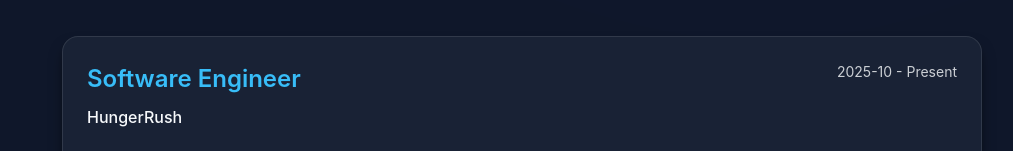
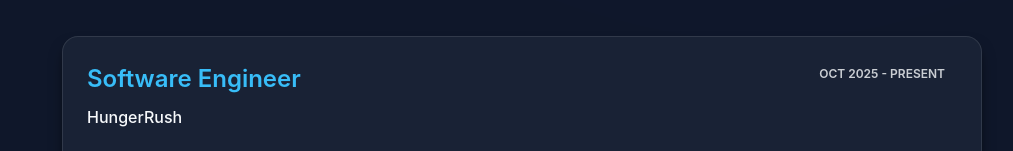
Before and after one commit to Raffael-Eloi/portifolio-updated, a Next.js app: page / in a window 1280 px wide. Shown: the part 748-899 px from the top of the page, without its empty margins (134-1147 px from the left). Built offline with nearby package versions, Linux system fonts and the light colour scheme.

Commit message:
improve the date period display

```diff
--- a/src/components/common/TimelineEntry/TimelineEntry.module.css
+++ b/src/components/common/TimelineEntry/TimelineEntry.module.css
@@ -52,6 +52,13 @@
 .date {
   color: var(--color-text-secondary);
   white-space: nowrap;
+  font-size: 0.75rem;
+  font-weight: 600;
+  text-transform: uppercase;
+  background-color: var(--color-surface-hover);
+  padding: 0.25rem 0.75rem;
+  border-radius: 9999px;
+  border: 1px solid var(--color-border);
 }
 
 .description {
--- a/src/components/portfolio/Education/EducationSection.tsx
+++ b/src/components/portfolio/Education/EducationSection.tsx
@@ -2,6 +2,7 @@
 import Typography from '../../common/Typography/Typography';
 import TimelineEntry from '../../common/TimelineEntry/TimelineEntry';
 import { Education } from '@/models';
+import { formatDate } from '@/utils/dateUtils';
 import styles from '../Section.module.css';
 
 interface EducationSectionProps {
@@ -18,7 +19,7 @@
             key={index}
             title={edu.degree}
             subtitle={edu.school}
-            date={`${edu.startDate} - ${edu.endDate}`}
+            date={`${formatDate(edu.startDate)} - ${formatDate(edu.endDate)}`}
           />
         ))}
       </div>
--- a/src/components/portfolio/Experience/ExperienceSection.tsx
+++ b/src/components/portfolio/Experience/ExperienceSection.tsx
@@ -2,6 +2,7 @@
 import Typography from '../../common/Typography/Typography';
 import TimelineEntry from '../../common/TimelineEntry/TimelineEntry';
 import { Experience } from '@/models';
+import { formatDate } from '@/utils/dateUtils';
 import styles from '../Section.module.css';
 
 interface ExperienceSectionProps {
@@ -18,7 +19,7 @@
             key={index}
             title={job.role}
             subtitle={job.company}
-            date={`${job.startDate} - ${job.endDate}`}
+            date={`${formatDate(job.startDate)} - ${formatDate(job.endDate)}`}
             description={job.description}
             details={job.details}
             skills={job.skills}
--- /dev/null
+++ b/src/utils/dateUtils.ts
@@ -0,0 +1,17 @@
+export const formatDate = (dateString: string): string => {
+  if (!dateString) return '';
+  if (dateString.toLowerCase() === 'present') return 'Present';
+
+  const date = new Date(dateString);
+  if (isNaN(date.getTime())) return dateString; // Return original if invalid
+
+  // If it's just a year "YYYY"
+  if (dateString.length === 4) {
+    return dateString;
+  }
+
+  return new Intl.DateTimeFormat('en-US', {
+    month: 'short',
+    year: 'numeric',
+  }).format(date);
+};
```
